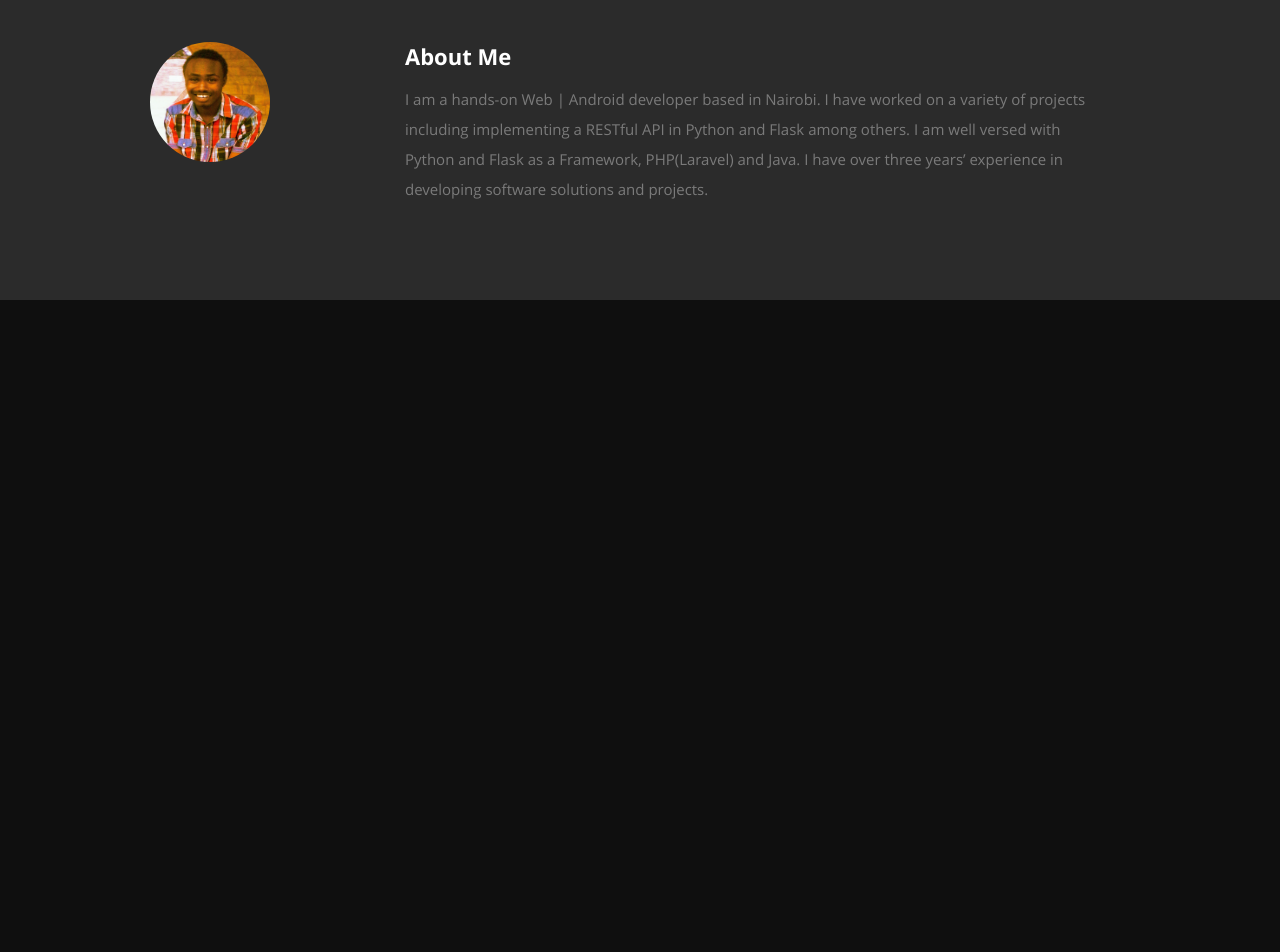
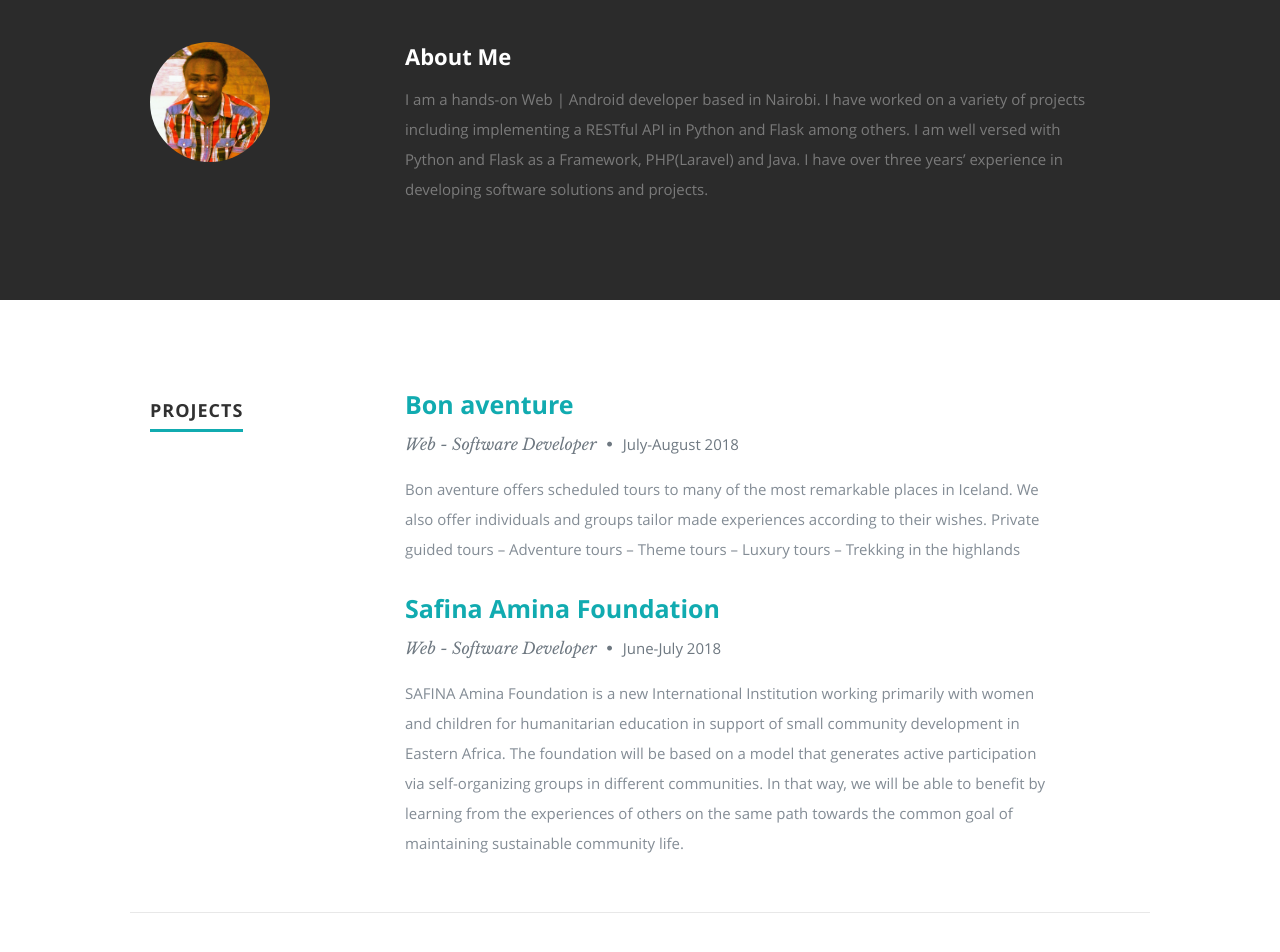
Before and after one commit to liciolentimo/lentimo-systems, a plain HTML site: page index.html in a window 1280 px wide. Shown: the part 854-1806 px from the top of the page. Before the commit the page ends 1154 px from the top, so only its background shows below. Drawn offline with Linux system fonts and the light colour scheme.

Commit message:
Added projects section and logo

```diff
--- a/index.html
+++ b/index.html
@@ -10,6 +10,9 @@
         <!-- Script -->
         <script src="js/modernizr.js"></script>
 
+        <!-- Favicon -->
+        <link rel="shortcut icon" href="logo.png" >
+
     </head>
     <body>
             <header id="home">
@@ -21,7 +24,7 @@
                        <ul id="nav" class="nav">
                           <li class="current"><a class="smoothscroll" href="#home">Home</a></li>
                           <li><a class="smoothscroll" href="#about">About</a></li>
-                          <li><a class="smoothscroll" href="#portfolio">Projects</a></li>
+                          <li><a class="smoothscroll" href="#projects">Projects</a></li>
                           <li><a href="https://medium.com/@lentimo" target="_blank">Blog</a></li>
                           <li><a class="smoothscroll" href="#contact">Contact</a></li>
                        </ul>
@@ -64,5 +67,37 @@
                             </div>
                         </div>
                     </section>
+
+                    <!-- Projects -->
+                    <section id="resume">
+                        <div class="row work">
+                            <div class="three columns header-col">
+                                <h1><span>Projects</span></h1>
+                            </div>
+                            <div class="nine columns main-col">
+                                <div class="row item">
+                                    <div class="twelve columns">
+                                        <h3><a href="bonadventure.is">Bon aventure</a></h3>
+                                        <p class="info">Web - Software Developer <span>&bull;</span> <em class="date">July-August 2018</em></p>
+                                        <p>Bon aventure offers scheduled tours to many of the most remarkable places in Iceland.
+                                            We also offer individuals and groups tailor made experiences according to their wishes.
+                                            Private guided tours – Adventure tours – Theme tours – Luxury tours – Trekking in the highlands</p>
+                                    </div>
+                                </div>
+                                <div class="row item">
+                                    <div class="twelve columns">
+                                        <h3><a href="safina-amina.org">Safina Amina Foundation</a></h3>
+                                        <p class="info">Web - Software Developer <span>&bull;</span> <em class="date">June-July 2018</em></p>
+                                        <p>SAFINA Amina Foundation is a new International Institution working primarily with women and children for humanitarian education in support of small community development in Eastern Africa.
+                                                The foundation will be based on a model that generates active participation via self-organizing groups in different communities.
+                                                In that way, we will be able to benefit by learning from the experiences of others on the same path towards the common goal of maintaining sustainable community life.
+                                        </p>
+                                    </div>
+                                </div>
+                            </div>
+                        </div>
+                    </section>
+
+
     </body>
 </html>
```
Also changed, not shown: logo.png (added).
